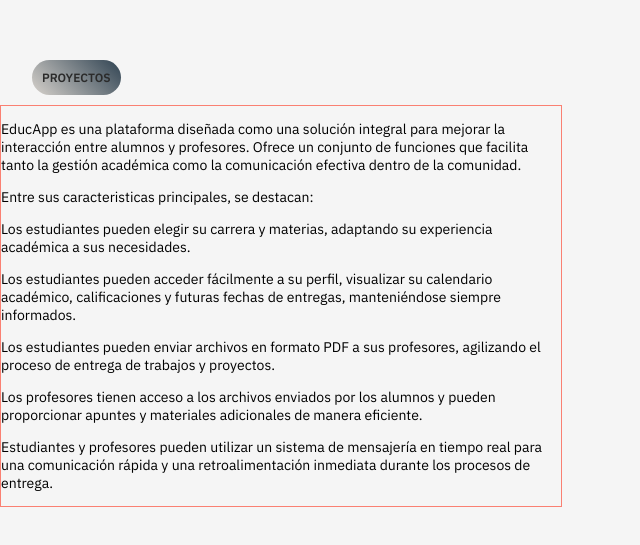
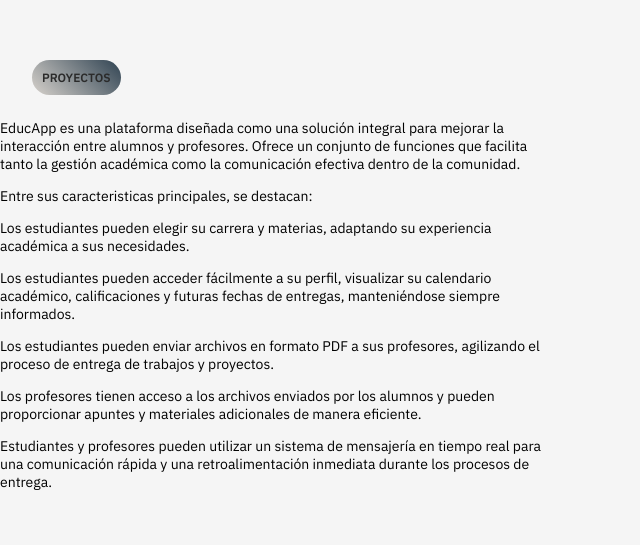
Before and after one commit to sairaareco/portfolio, a Next.js app in the folder client/: page / in a window 1280 px wide. Shown: the part 2350-2895 px from the top of the page, without its empty margins (0-640 px from the left). Built offline with nearby package versions, Linux system fonts and the light colour scheme.

Commit message:
metadata

```diff
--- a/client/app/layout.tsx
+++ b/client/app/layout.tsx
@@ -3,7 +3,7 @@
 
 
 export const metadata: Metadata = {
-  title: 'Saira Areco',
+  title: 'Saira Areco Portfolio',
 }
 
 export default function RootLayout({
--- a/client/app/styles/Proyects.module.css
+++ b/client/app/styles/Proyects.module.css
@@ -16,7 +16,7 @@
     color: #2b2b2b;
 }
 .descriptionEducApp {
-    border: 1px solid salmon;
+    /* border: 1px solid salmon; */
     width: 35rem;
     height: 25rem;
     font-size: 14px;
```
